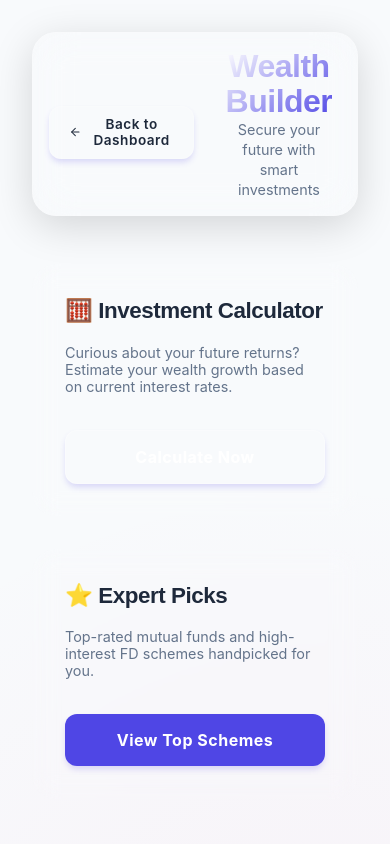
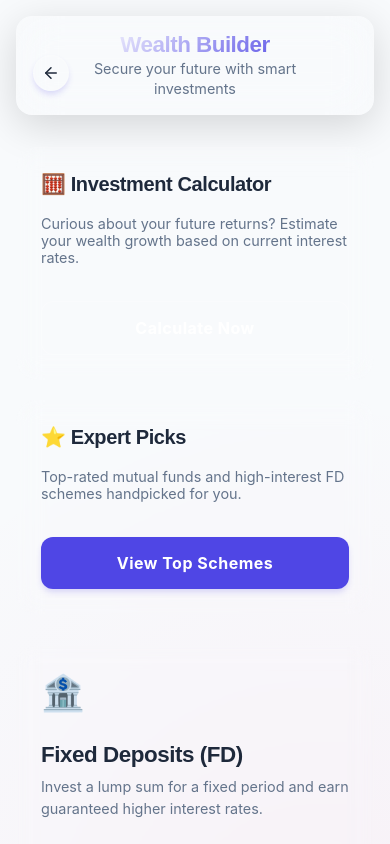
Before and after one commit to vijay-017/bank-application, a React app in the folder frontend/: page /invest in a window 390 px wide. Shown: the top 844 px of the page. Built offline with nearby package versions, Linux system fonts and the light colour scheme; the HTML template or start-up script is replaced by a standard one.

Commit message:
add back to dashboard button

```diff
--- a/frontend/src/pages/Invest.jsx
+++ b/frontend/src/pages/Invest.jsx
@@ -81,7 +81,7 @@ const Invest = () => {
                         <line x1="19" y1="12" x2="5" y2="12"></line>
                         <polyline points="12 19 5 12 12 5"></polyline>
                     </svg>
-                    Back to Dashboard
+                    <span className="back-text">Back to Dashboard</span>
                 </button>
                 <div className="header-center">
                     <h1>Wealth Builder</h1>
--- a/frontend/src/pages/PayBill.jsx
+++ b/frontend/src/pages/PayBill.jsx
@@ -74,7 +74,7 @@ const PayBill = () => {
                         <line x1="19" y1="12" x2="5" y2="12"></line>
                         <polyline points="12 19 5 12 12 5"></polyline>
                     </svg>
-                    Back to Dashboard
+                    <span className="back-text">Back to Dashboard</span>
                 </button>
                 <div className="header-center">
                     <h1>Pay Utility Bills</h1>
--- a/frontend/src/pages/Recharge.jsx
+++ b/frontend/src/pages/Recharge.jsx
@@ -64,7 +64,7 @@ const Recharge = () => {
                         <line x1="19" y1="12" x2="5" y2="12"></line>
                         <polyline points="12 19 5 12 12 5"></polyline>
                     </svg>
-                    Back to Dashboard
+                    <span className="back-text">Back to Dashboard</span>
                 </button>
                 <div className="header-center">
                     <h1>Ready to Recharge?</h1>
--- a/frontend/src/styles/pages/Invest.css
+++ b/frontend/src/styles/pages/Invest.css
@@ -3,6 +3,12 @@
     max-width: 1200px;
     margin: 0 auto;
     color: var(--text-primary);
+}
+
+@media (max-width: 768px) {
+    .invest-container {
+        padding: 1rem;
+    }
 }
 
 .invest-header {
@@ -176,12 +182,96 @@
 
 @media (max-width: 768px) {
     .invest-header {
-        grid-template-columns: 1fr;
+        grid-template-columns: 44px 1fr 44px;
         padding: 1rem;
-        gap: 1rem;
+        gap: 0.5rem;
+        align-items: center;
+        text-align: center;
+        border-radius: 16px;
+        margin-bottom: 2rem;
+    }
+
+    .header-center {
+        grid-column: 2;
+    }
+
+    .invest-header h1 {
+        font-size: 1.4rem;
+        white-space: nowrap;
+        overflow: hidden;
+        text-overflow: ellipsis;
     }
 
     .back-btn {
-        justify-self: center;
+        grid-column: 1;
+        justify-self: start;
+        width: 36px;
+        height: 36px;
+        min-width: 36px;
+        padding: 0;
+        justify-content: center;
+        border-radius: 50%;
+    }
+
+    .back-btn svg {
+        width: 18px;
+        height: 18px;
+    }
+
+    .back-text {
+        display: none;
+    }
+
+    .invest-hero {
+        margin-bottom: 2rem;
+        gap: 1.25rem;
+    }
+
+    .calculator-card,
+    .expert-picks-card {
+        padding: 1.5rem;
+        border-radius: 20px;
+    }
+
+    /* Fix contrast for secondary button on mobile */
+    .calculator-card .invest-btn {
+        background: var(--primary);
+        border: none;
+        color: white;
+        box-shadow: 0 4px 15px rgba(var(--primary-rgb), 0.2);
+    }
+
+    .card-title {
+        font-size: 1.25rem;
+    }
+
+    .invest-grid {
+        grid-template-columns: 1fr;
+        gap: 1.5rem;
+    }
+
+    .invest-card {
+        padding: 1.5rem;
+        gap: 1.25rem;
+    }
+
+    .invest-icon {
+        font-size: 2.2rem;
+    }
+
+    .invest-info h3 {
+        font-size: 1.4rem;
+    }
+
+    .invest-info p {
+        font-size: 0.9rem;
+    }
+
+    .invest-details {
+        padding: 1.1rem;
+    }
+
+    .detail-item {
+        font-size: 0.85rem;
     }
 }
--- a/frontend/src/styles/pages/PayBill.css
+++ b/frontend/src/styles/pages/PayBill.css
@@ -3,6 +3,12 @@
     max-width: 1200px;
     margin: 0 auto;
     color: var(--text-primary);
+}
+
+@media (max-width: 768px) {
+    .pay-bill-container {
+        padding: 1rem;
+    }
 }
 
 .pay-bill-header {
@@ -64,8 +70,6 @@
     gap: 0.3rem;
     width: fit-content;
 }
-
-
 
 .back-btn:hover {
     background: var(--primary);
@@ -168,7 +172,72 @@
 }
 
 @media (max-width: 768px) {
+    .pay-bill-header {
+        grid-template-columns: 44px 1fr 44px;
+        padding: 1rem;
+        gap: 0.5rem;
+        align-items: center;
+        text-align: center;
+        border-radius: 16px;
+        margin-bottom: 2rem;
+    }
+
+    .header-center {
+        grid-column: 2;
+        padding: 0;
+    }
+
+    .pay-bill-header h1 {
+        font-size: 1.25rem;
+        white-space: nowrap;
+        overflow: hidden;
+        text-overflow: ellipsis;
+        line-height: 1.2;
+    }
+
+    .header-subtitle {
+        font-size: 0.7rem;
+        margin-top: 0.2rem;
+    }
+
+    .back-btn {
+        grid-column: 1;
+        justify-self: start;
+        width: 36px;
+        height: 36px;
+        min-width: 36px;
+        padding: 0;
+        justify-content: center;
+        border-radius: 50%;
+    }
+
+    .back-btn svg {
+        width: 18px;
+        height: 18px;
+    }
+
+    .back-text {
+        display: none;
+    }
+
     .categories-grid {
         grid-template-columns: 1fr;
+        gap: 1.25rem;
+    }
+
+    .category-card {
+        padding: 1.25rem;
+    }
+
+    .category-title {
+        font-size: 1.1rem;
+    }
+
+    .bill-item {
+        padding: 0.9rem;
+    }
+
+    .bill-label {
+        font-size: 0.9rem;
     }
 }
--- a/frontend/src/styles/pages/Recharge.css
+++ b/frontend/src/styles/pages/Recharge.css
@@ -3,6 +3,12 @@
     max-width: 1200px;
     margin: 0 auto;
     color: var(--text-primary);
+}
+
+@media (max-width: 768px) {
+    .recharge-container {
+        padding: 1rem;
+    }
 }
 
 .recharge-header {
@@ -192,17 +198,90 @@
 }
 
 @media (max-width: 768px) {
-    .categories-grid {
-        grid-template-columns: 1fr;
+    .recharge-header {
+        grid-template-columns: 44px 1fr 44px;
+        padding: 1rem;
+        gap: 0.5rem;
+        align-items: center;
+        text-align: center;
+        border-radius: 16px;
+        margin-bottom: 2rem;
     }
 
-    .recharge-header {
-        grid-template-columns: 1fr;
-        gap: 1rem;
-        text-align: center;
+    .header-center {
+        grid-column: 2;
+    }
+
+    .recharge-header h1 {
+        font-size: 1.3rem;
+        white-space: nowrap;
+        overflow: hidden;
+        text-overflow: ellipsis;
     }
 
     .back-btn {
-        justify-self: center;
+        grid-column: 1;
+        justify-self: start;
+        width: 36px;
+        height: 36px;
+        min-width: 36px;
+        padding: 0;
+        justify-content: center;
+        border-radius: 50%;
+    }
+
+    .back-btn svg {
+        width: 18px;
+        height: 18px;
+    }
+
+    .back-text {
+        display: none;
+    }
+
+    .categories-grid {
+        grid-template-columns: 1fr;
+        gap: 1.5rem;
+    }
+
+    .recharge-card {
+        padding: 1.5rem;
+        border-radius: 18px;
+    }
+
+    .category-title {
+        font-size: 1.15rem;
+    }
+
+    .recharge-item {
+        padding: 0.9rem;
+        border-radius: 10px;
+    }
+
+    .item-label {
+        font-size: 0.9rem;
+    }
+
+    .operator-badge {
+        padding: 0.35rem 0.7rem;
+        font-size: 0.75rem;
+        border-radius: 6px;
+    }
+
+    .plan-item {
+        padding: 0.5rem;
+        font-size: 0.7rem;
+    }
+
+    .extra-features {
+        flex-direction: column;
+        text-align: center;
+        padding: 1.25rem;
+        gap: 1rem;
+    }
+
+    .featured-text {
+        font-size: 0.75rem;
+        line-height: 1.4;
     }
 }
```
